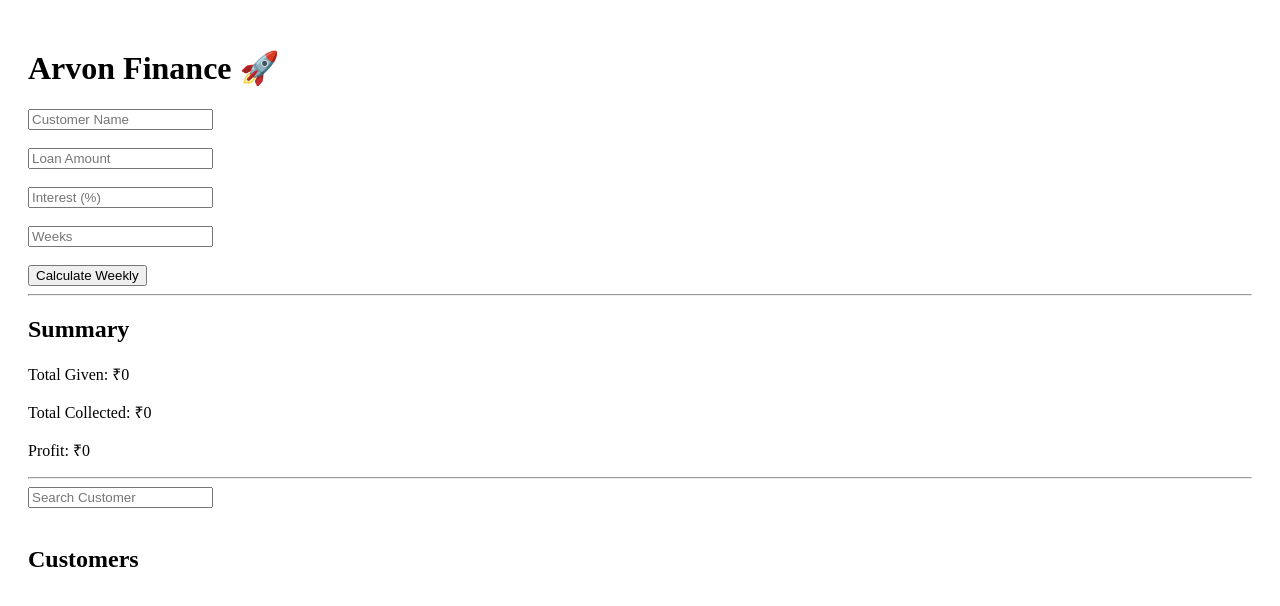
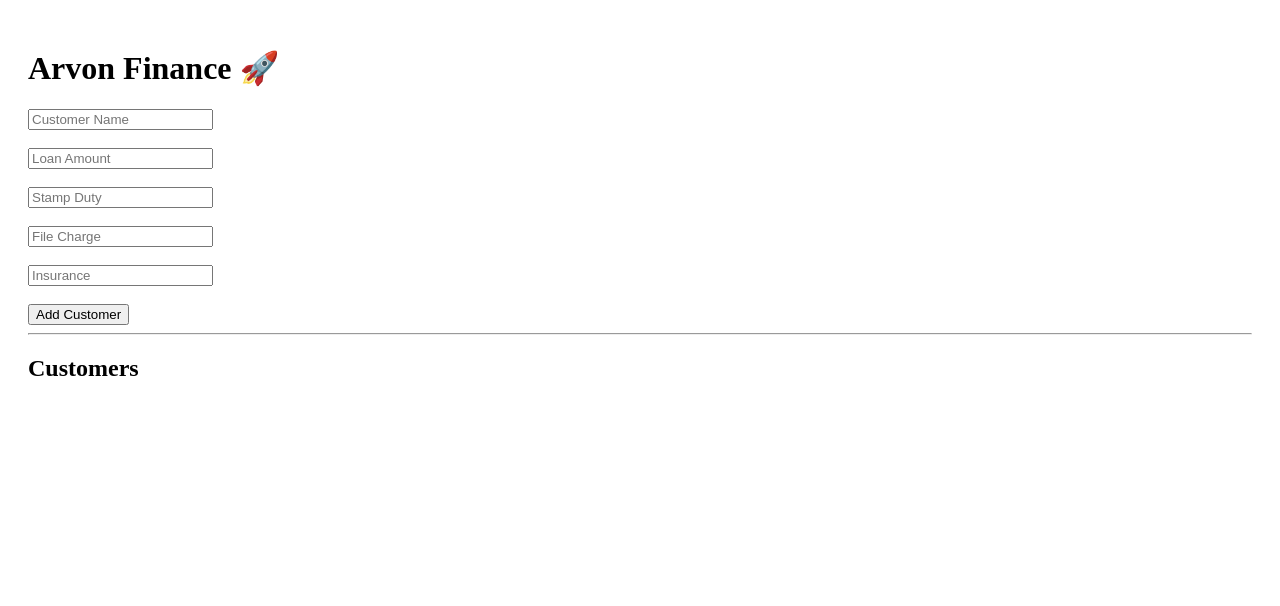
Before and after one commit to at495683-dot/arvon-finance, a React (Vite) app: page / in a window 1280 px wide. Shown: the top 606 px of the page. Built offline with nearby package versions, Linux system fonts and the light colour scheme.

Commit message:
Update main.jsx

```diff
--- a/src/main.jsx
+++ b/src/main.jsx
@@ -1,78 +1,67 @@
-import React, { useState, useEffect } from "react";
+import React, { useState } from "react";
 import ReactDOM from "react-dom/client";
 
 function App() {
   const [name, setName] = useState("");
   const [amount, setAmount] = useState("");
-  const [interest, setInterest] = useState("");
-  const [weeks, setWeeks] = useState("");
-  const [emi, setEmi] = useState(null);
+
+  const [stamp, setStamp] = useState("");
+  const [fileCharge, setFileCharge] = useState("");
+  const [insurance, setInsurance] = useState("");
+
   const [customers, setCustomers] = useState([]);
-  const [search, setSearch] = useState("");
 
-  // 🔥 LOAD DATA (page open pe)
-  useEffect(() => {
-    const saved = localStorage.getItem("customers");
-    if (saved) {
-      setCustomers(JSON.parse(saved));
-    }
-  }, []);
-
-  // 🔥 SAVE DATA (jab change ho)
-  useEffect(() => {
-    localStorage.setItem("customers", JSON.stringify(customers));
-  }, [customers]);
-
-  const calculateEMI = () => {
-    const P = parseFloat(amount);
-    const R = parseFloat(interest) / 100;
-    const N = parseFloat(weeks);
-
-    if (!P || !N) return;
-
-    const total = P + (P * R);
-    const weekly = total / N;
-
-    setEmi(weekly.toFixed(2));
+  // Calculate total loan
+  const calculateTotal = () => {
+    return (
+      parseFloat(amount || 0) +
+      parseFloat(stamp || 0) +
+      parseFloat(fileCharge || 0) +
+      parseFloat(insurance || 0)
+    );
   };
 
+  // Save customer
   const saveCustomer = () => {
-    if (!name || !emi) return;
+    const total = calculateTotal();
+
+    if (!name || !total) return;
 
     const newCustomer = {
       name,
       amount: parseFloat(amount),
-      weekly: parseFloat(emi),
-      paid: 0,
+      stamp: parseFloat(stamp || 0),
+      fileCharge: parseFloat(fileCharge || 0),
+      insurance: parseFloat(insurance || 0),
+      totalLoan: total,
+
+      // 👇 EMI slabs
+      emiPlan: [
+        { from: 1, to: 15, amount: 500 },
+        { from: 16, to: 24, amount: 400 }
+      ],
+
+      paid: 0
     };
 
     setCustomers([...customers, newCustomer]);
 
     setName("");
     setAmount("");
-    setInterest("");
-    setWeeks("");
-    setEmi(null);
+    setStamp("");
+    setFileCharge("");
+    setInsurance("");
   };
 
+  // Add payment
   const addPayment = (index) => {
     const updated = [...customers];
-    updated[index].paid += updated[index].weekly;
+
+    // simple: always add current slab EMI (for demo)
+    updated[index].paid += 500;
+
     setCustomers(updated);
   };
-
-  const deleteCustomer = (index) => {
-    const updated = customers.filter((_, i) => i !== index);
-    setCustomers(updated);
-  };
-
-  const totalGiven = customers.reduce((sum, c) => sum + c.amount, 0);
-  const totalCollected = customers.reduce((sum, c) => sum + c.paid, 0);
-  const profit = totalCollected - totalGiven;
-
-  const filteredCustomers = customers.filter(c =>
-    c.name.toLowerCase().includes(search.toLowerCase())
-  );
 
   return (
     <div style={{ padding: 20 }}>
@@ -91,56 +80,52 @@ function App() {
       /><br /><br />
 
       <input
-        placeholder="Interest (%)"
-        value={interest}
-        onChange={(e) => setInterest(e.target.value)}
+        placeholder="Stamp Duty"
+        value={stamp}
+        onChange={(e) => setStamp(e.target.value)}
       /><br /><br />
 
       <input
-        placeholder="Weeks"
-        value={weeks}
-        onChange={(e) => setWeeks(e.target.value)}
+        placeholder="File Charge"
+        value={fileCharge}
+        onChange={(e) => setFileCharge(e.target.value)}
       /><br /><br />
 
-      <button onClick={calculateEMI}>Calculate Weekly</button>
+      <input
+        placeholder="Insurance"
+        value={insurance}
+        onChange={(e) => setInsurance(e.target.value)}
+      /><br /><br />
 
-      {emi && (
-        <>
-          <h2>Weekly Payment: ₹{emi}</h2>
-          <button onClick={saveCustomer}>Save</button>
-        </>
-      )}
+      <button onClick={saveCustomer}>Add Customer</button>
 
       <hr />
 
-      <h2>Summary</h2>
-      <p>Total Given: ₹{totalGiven}</p>
-      <p>Total Collected: ₹{totalCollected}</p>
-      <p>Profit: ₹{profit}</p>
-
-      <hr />
-
-      <input
-        placeholder="Search Customer"
-        value={search}
-        onChange={(e) => setSearch(e.target.value)}
-      /><br /><br />
-
       <h2>Customers</h2>
 
-      {filteredCustomers.map((c, i) => {
-        const balance = c.amount - c.paid;
+      {customers.map((c, i) => {
+        const balance = c.totalLoan - c.paid;
 
         return (
-          <div key={i} style={{ marginBottom: 10 }}>
+          <div key={i} style={{ marginBottom: 15 }}>
             <b>{c.name}</b> <br />
+
             Loan: ₹{c.amount} <br />
-            Weekly: ₹{c.weekly} <br />
+            Charges: ₹{c.stamp + c.fileCharge + c.insurance} <br />
+            Total Loan: ₹{c.totalLoan} <br />
+
+            <b>EMI Plan:</b><br />
+            {c.emiPlan.map((e, idx) => (
+              <div key={idx}>
+                {e.from}–{e.to} → ₹{e.amount}
+              </div>
+            ))}
+
+            <br />
             Paid: ₹{c.paid} <br />
             Balance: ₹{balance} <br />
 
-            <button onClick={() => addPayment(i)}>+ Paid</button>
-            <button onClick={() => deleteCustomer(i)}>Delete</button>
+            <button onClick={() => addPayment(i)}>+ Payment</button>
           </div>
         );
       })}
```
